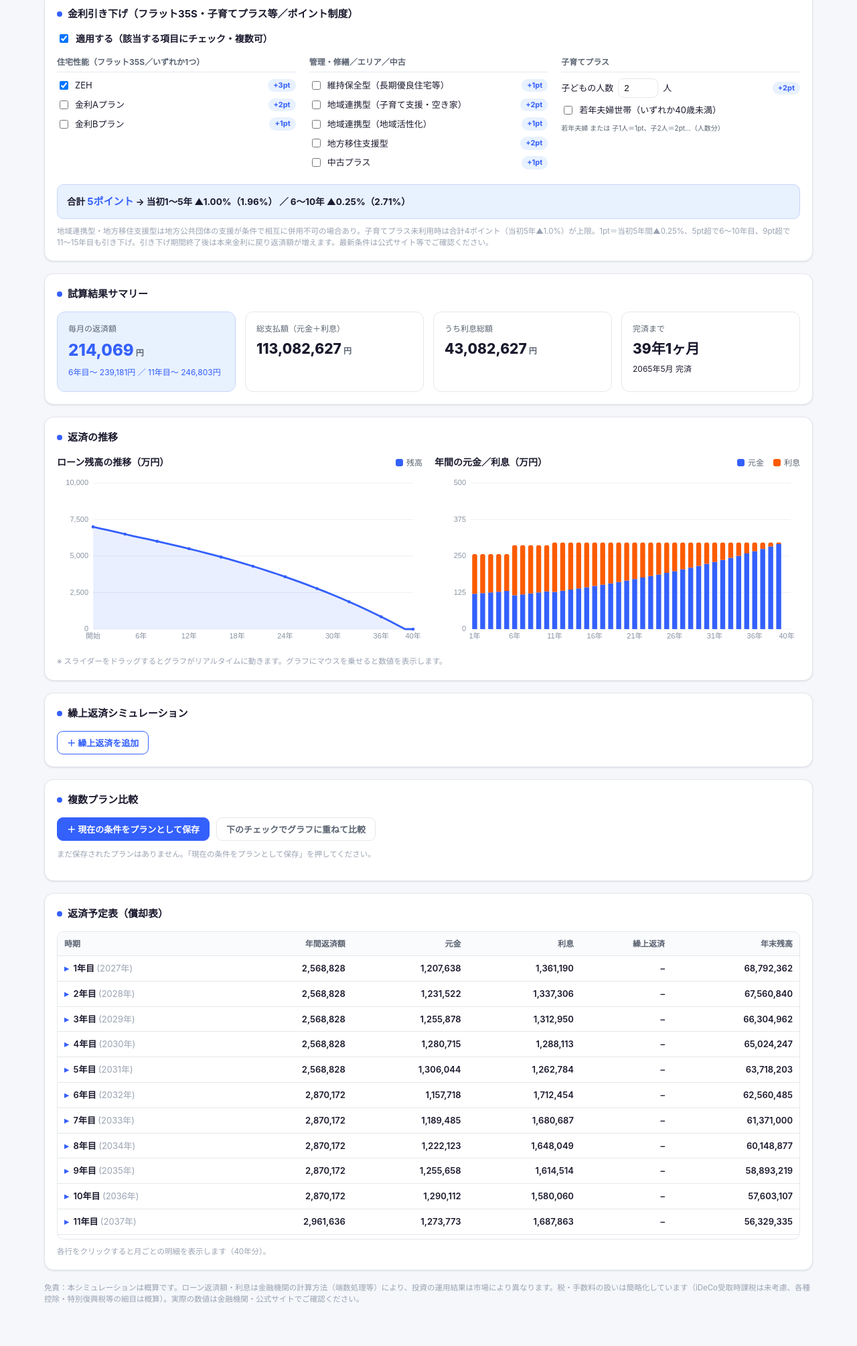
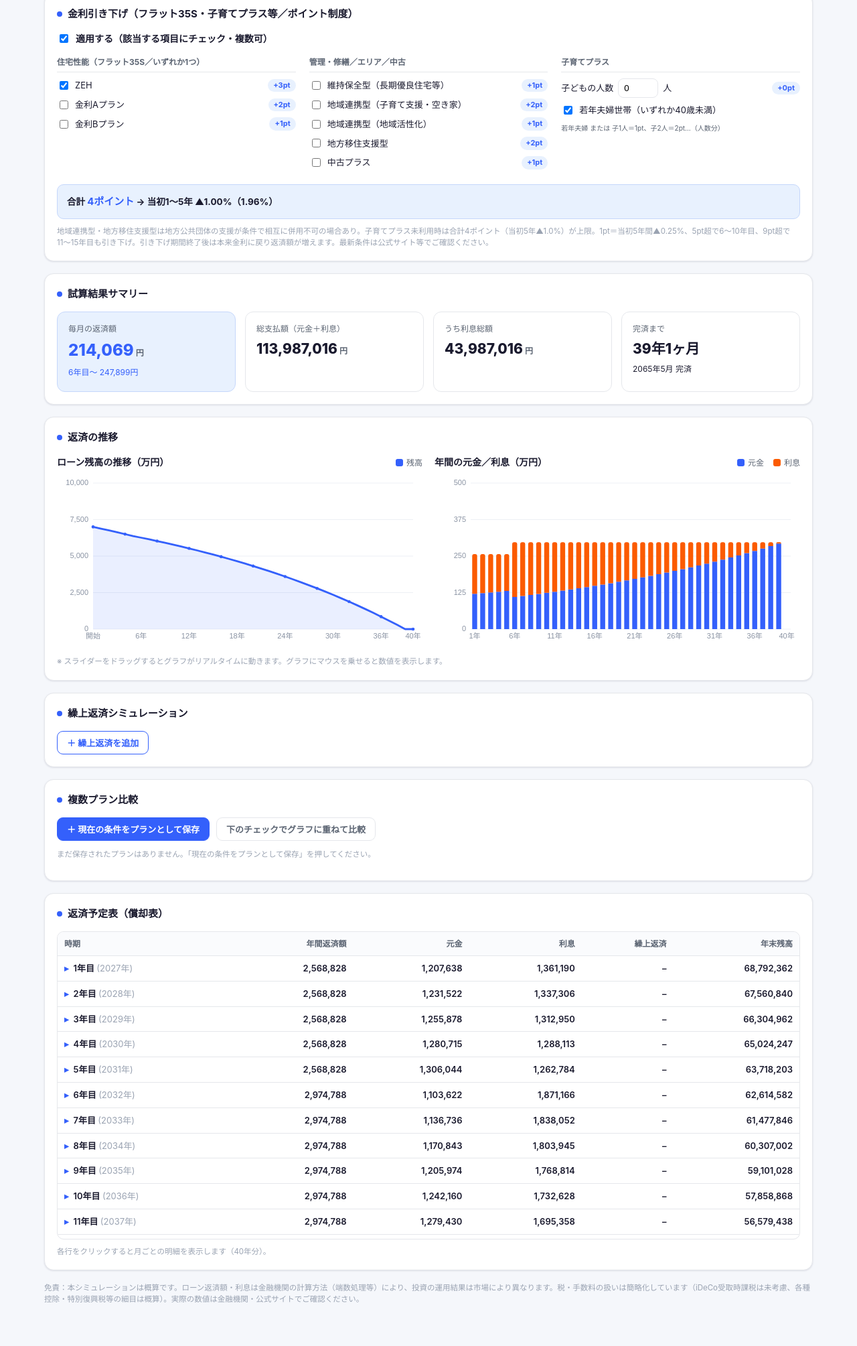
Before and after one commit to dusedo/loan-sim, a plain HTML site: page index.html in a window 1280 px wide. Shown: the part 482-2491 px from the top of the page at 67% size. Drawn offline with Linux system fonts and the light colour scheme.

Commit message:
確定情報に更新: 申込時 子なし+若年夫婦=4pt(当初5年▲1.0%のみ)
Co-Authored-By: Claude Opus 4.7 (1M context) <noreply@anthropic.com>

```diff
--- a/index.html
+++ b/index.html
@@ -505,7 +505,7 @@ function syncPair(rangeId,numId,labelId,fmt,onChange){ const r=$(rangeId),nu=$(n
   r.addEventListener('input',()=>upd('r')); nu.addEventListener('input',()=>upd('n')); }
 
 /* ===================== ローンタブ ===================== */
-const LS_INPUT='loansim_input_v5', LS_PLANS='loansim_plans_v3', LS_INV='loansim_invest_v4';
+const LS_INPUT='loansim_input_v6', LS_PLANS='loansim_plans_v3', LS_INV='loansim_invest_v4';
 let prepayments=[], lastResult=null, lastAgg=null;
 const balChart=new Chart($('c_balance'),$('tip_balance'),'line');
 const brkChart=new Chart($('c_break'),$('tip_break'),'bar');
@@ -721,7 +721,7 @@ function activateTab(name){ curTab=name;
 
 function init(){ const now=new Date(); $('today').textContent=`${now.getFullYear()}年${now.getMonth()+1}月`;
   let li={principalMan:7000,ratePct:2.96,years:39,sy:now.getFullYear(),sm:now.getMonth()+1,
-    red:{on:true,zeh:true,a:false,b:false,iji:false,area2:false,area1:false,iju:false,chuko:false,kids:2,young:false},prepayments:[]};
+    red:{on:true,zeh:true,a:false,b:false,iji:false,area2:false,area1:false,iju:false,chuko:false,kids:0,young:true},prepayments:[]};
   try{const s=JSON.parse(localStorage.getItem(LS_INPUT));if(s&&s.principalMan){li=s; if(!li.red)li.red={on:false};}}catch(e){}
   applyLoan(li);
   let ii={ratePct:5,years:39,expensePct:0.1,taxRate:20,tok:{m:0,init:0},nisa:{m:10,init:250},ideco:{m:2.3,init:150}};
```
